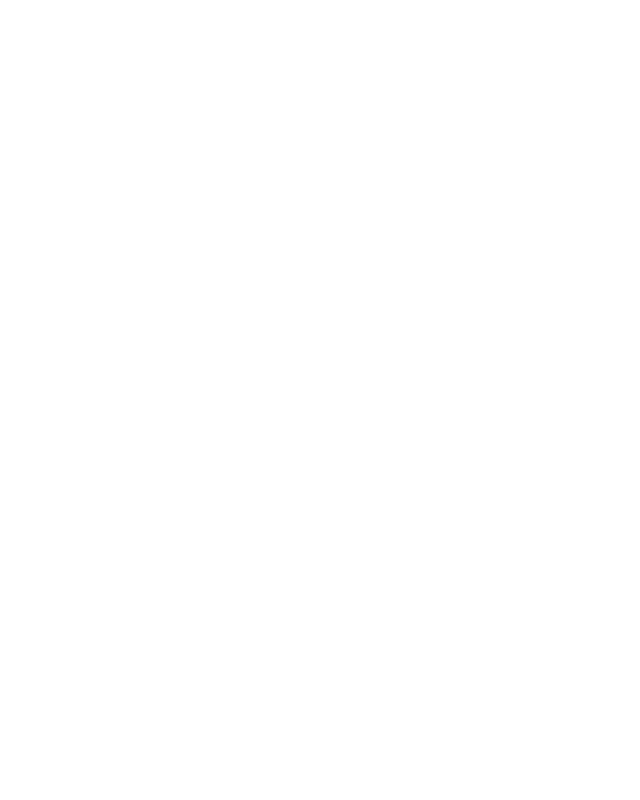
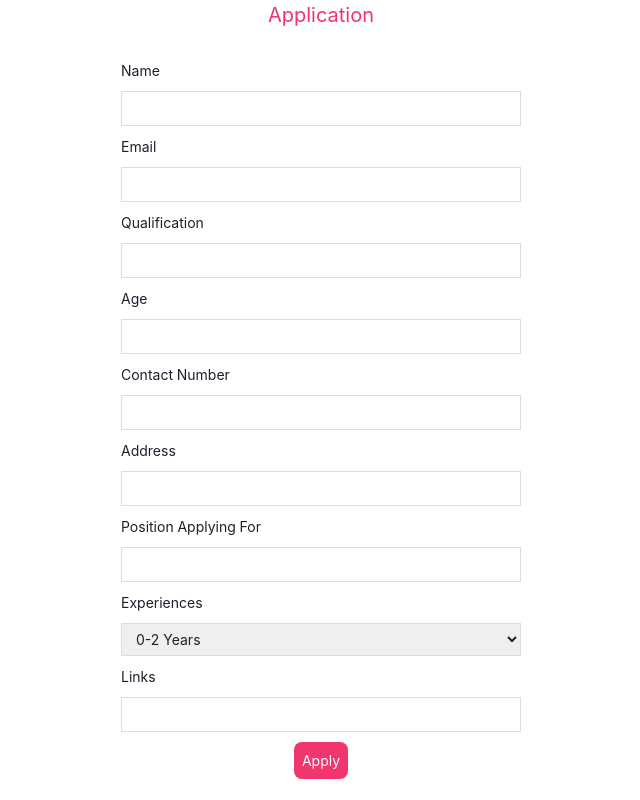
Before and after one commit to gamingflexer/interview-management-frontend, a React (Create React App) app: page /apply in a window 1280 px wide. Before the commit this address had no page. Shown: the whole page, without its empty margins (319-959 px from the left). Built offline with nearby package versions, Linux system fonts and the light colour scheme.

Commit message:
Candidate Application

```diff
--- a/src/App.js
+++ b/src/App.js
@@ -1,7 +1,7 @@
 import React from "react";
 import { BrowserRouter as Router, Route, Routes } from "react-router-dom";
 import Header from "./components/head/Header";
-import SignUp from "./components/SignUp/SignUp";
+import ApplicationForm from "./components/mainApp/candidate/ApplicationForm";
 import Home from "./components/mainApp/Home";
 import ViewReport from "./components/mainApp/pages/ViewReport";
 
@@ -13,6 +13,7 @@
           <Route exact path={"/"} element={<Header />}></Route>
           <Route exact path={"/home"} element={<Home />}></Route>
           <Route exact path={"/viewreport"} element={<ViewReport />}></Route>
+          <Route exact path={"/apply"} element={<ApplicationForm />}></Route>
         </Routes>
       </Router>
     </>
--- a/src/components/SignUp/SignUp.js
+++ /dev/null
@@ -1,10 +0,0 @@
-import React from "react";
-
-export default function SignUp() {
-  return (
-    <div>
-      <h1 style={{ "font-size": "30px" }}>SignUp</h1>
-      <p>hello</p>
-    </div>
-  );
-}
--- a/src/components/mainApp/Home.js
+++ b/src/components/mainApp/Home.js
@@ -1,6 +1,5 @@
 import React from "react";
 import ViewCandidates from "./pages/ViewCandidates";
-import SignUp from "../SignUp/SignUp";
 import { Tabs, TabList, TabPanels, Tab, TabPanel } from "@chakra-ui/react";
 import AddNewCandidate from "./pages/AddNewCandidate";
 import AddNewQuestion from "./pages/AddNewQuestion";
--- a/src/components/mainApp/Questions.js
+++ b/src/components/mainApp/Questions.js
@@ -1,7 +1,6 @@
 import { Button } from "@chakra-ui/react";
-import React, { useState } from "react";
+import React from "react";
 import { Tr, Td } from "@chakra-ui/react";
-import { Link } from "react-router-dom";
 
 const Questions = (props) => {
   const quests = props.quests;
--- /dev/null
+++ b/src/components/mainApp/candidate/ApplicationForm.css
@@ -0,0 +1,34 @@
+.applicationform{
+    max-width: 400px;
+    margin: 0 auto;
+    text-align: center;
+}
+
+.applicationform label{
+    text-align: left;
+    display: block;
+}
+
+.applicationform h2{
+    font-size: 20px;
+    color: #f1356d;
+    margin-bottom: 30px;
+}
+
+.applicationform input, .applicationform select {
+    width: 100%;
+    padding: 6px 10px;
+    margin: 10px 0;
+    border: 1px solid #ddd;
+    box-sizing: border-box;
+    display: block;
+}
+
+.applicationform button {
+    background: #f1356d;
+    color: #fff;
+    border: 0;
+    padding: 8px;
+    border-radius: 8px;
+    cursor: pointer;
+}
--- /dev/null
+++ b/src/components/mainApp/candidate/ApplicationForm.js
@@ -0,0 +1,37 @@
+import React from "react";
+import "./ApplicationForm.css";
+
+export default function ApplicationForm() {
+  return (
+    <div className="applicationform">
+      <h2>Application</h2>
+      <form>
+        <label>Name</label>
+        <input type="text" required />
+        <label>Email</label>
+        <input type="text" required />
+        <label>Qualification</label>
+        <input type="text" required />
+        <label>Age</label>
+        <input type="text" required />
+        <label>Contact Number</label>
+        <input type="text" required />
+        <label>Address</label>
+        <input type="text" required />
+        <label>Position Applying For</label>
+        <input type="text" required />
+        <label>Experiences</label>
+        <select>
+          <option value="0-2 Years">0-2 Years</option>
+          <option value="2-5 Years">2-5 Years</option>
+          <option value="5-10 Years">5-10 Years</option>
+          <option value="10-15 Years">10-15 Years</option>
+        </select>
+        <label>Links</label>
+        <input type="text" />
+
+        <button>Apply</button>
+      </form>
+    </div>
+  );
+}
--- a/src/components/mainApp/pages/AddNewQuestion.js
+++ b/src/components/mainApp/pages/AddNewQuestion.js
@@ -1,7 +1,6 @@
 import React, { useState } from "react";
 import Questions from "../Questions";
 import { Button } from "@chakra-ui/react";
-import { Link } from "react-router-dom";
 import "./ViewCandidates.css";
 import "./AddNewCandidate.css";
 import { Input } from "@chakra-ui/react";
@@ -9,7 +8,6 @@
   Table,
   Thead,
   Tbody,
-  Tfoot,
   Tr,
   Th,
   Td,
@@ -18,6 +16,11 @@
 } from "@chakra-ui/react";
 
 function AddNewQuestion() {
+  var handleSubmit = (event) => {
+    event.preventDefault();
+    console.log(event.target.elements.newquestion.value); // from elements property
+    //console.log(event.target.username.value); // or directly
+  };
   return (
     <TableContainer>
       <Table variant="simple">
@@ -33,10 +36,10 @@
           <Tr>
             <Td>1</Td>
             <Td>
-              <Input placeholder="Question..." size="lg" />
+              <Input placeholder="Question..." size="lg" id="newquestion" />
             </Td>
             <Td className="candidate__buttons">
-              <Button>ADD</Button>
+              <Button onClick={handleSubmit}>ADD</Button>
             </Td>
           </Tr>
         </Tbody>
--- a/src/components/mainApp/pages/ViewCandidates.js
+++ b/src/components/mainApp/pages/ViewCandidates.js
@@ -1,20 +1,15 @@
-import { Button } from "@chakra-ui/react";
 import React, { useState } from "react";
 import "./ViewCandidates.css";
 import Candidates from "./Candidates";
-import ViewReport from "./ViewReport";
 import {
   Table,
   Thead,
   Tbody,
-  Tfoot,
   Tr,
   Th,
-  Td,
   TableCaption,
   TableContainer,
 } from "@chakra-ui/react";
-import { Link } from "react-router-dom";
 
 export default function ViewCandidates() {
   const [candidates, setCandidates] = useState([
@@ -22,7 +17,7 @@
       id: 1,
       name: "Adwait",
       email: "adwaitswim@gmail.com",
-      contact: "23y80y3010270",
+      contact: "123456789",
       qualification: "BTech",
       age: "20",
       address: "Thane",
@@ -31,7 +26,7 @@
       id: 2,
       name: "Om",
       email: "om@gmail.com",
-      contact: "23y80y3010270",
+      contact: "123456789",
       qualification: "BTech",
       age: "20",
       address: "Gujju",
@@ -40,7 +35,7 @@
       id: 3,
       name: "XYZ",
       email: "aaqsq@gmail.com",
-      contact: "23y80y3010270",
+      contact: "123456789",
       qualification: "BTech",
       age: "20",
       address: "Pakistan",
@@ -49,7 +44,7 @@
       id: 4,
       name: "blah blah",
       email: "ewfow@gmail.com",
-      contact: "fo2qf",
+      contact: "123456789",
       qualification: "BTech",
       age: "20",
       address: "Panvel",
```
Also changed, not shown: src/components/mainApp/pages/AddNewQuestion.css (deleted, +0 -13 lines), 1 other file (tests, documents, lock files or other folders).
